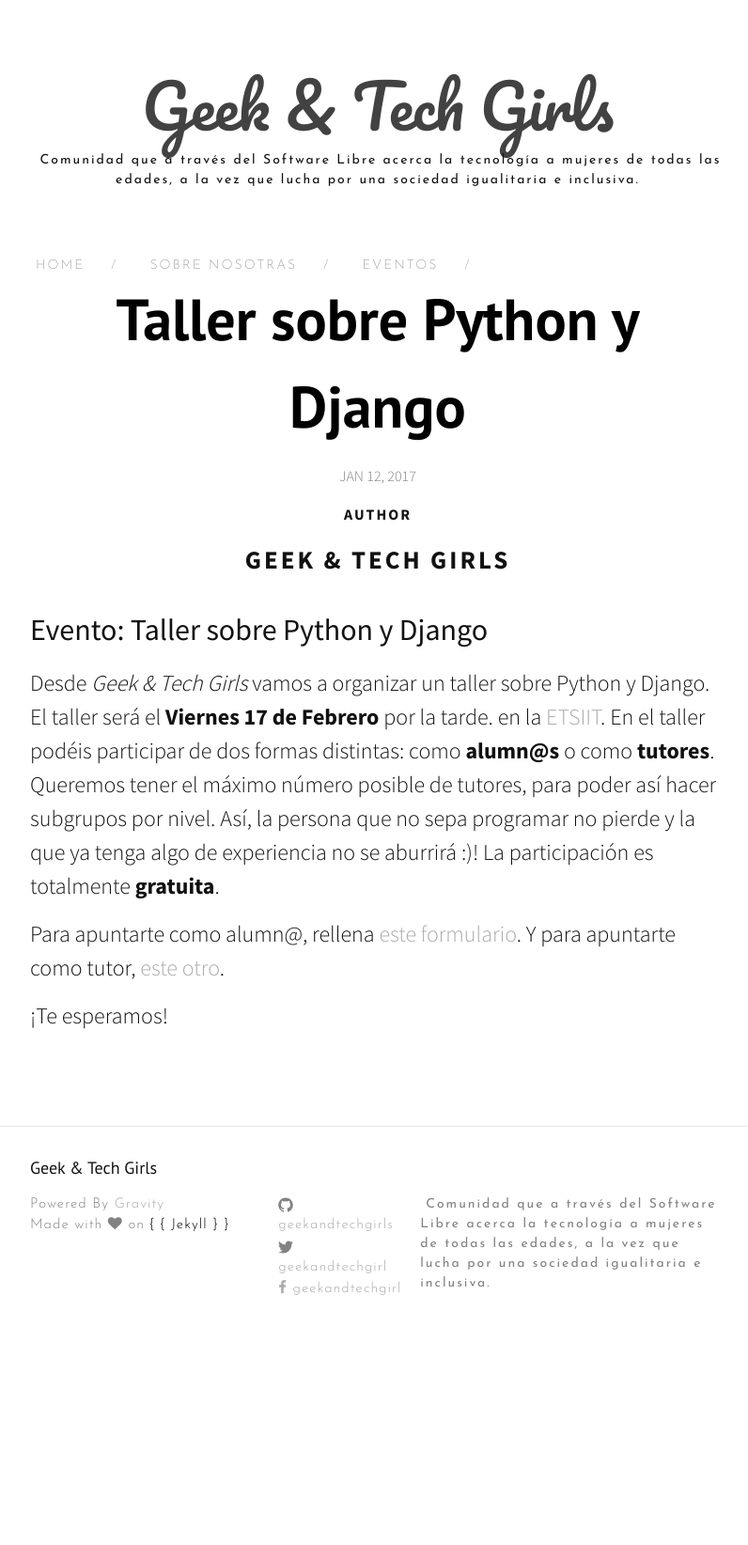
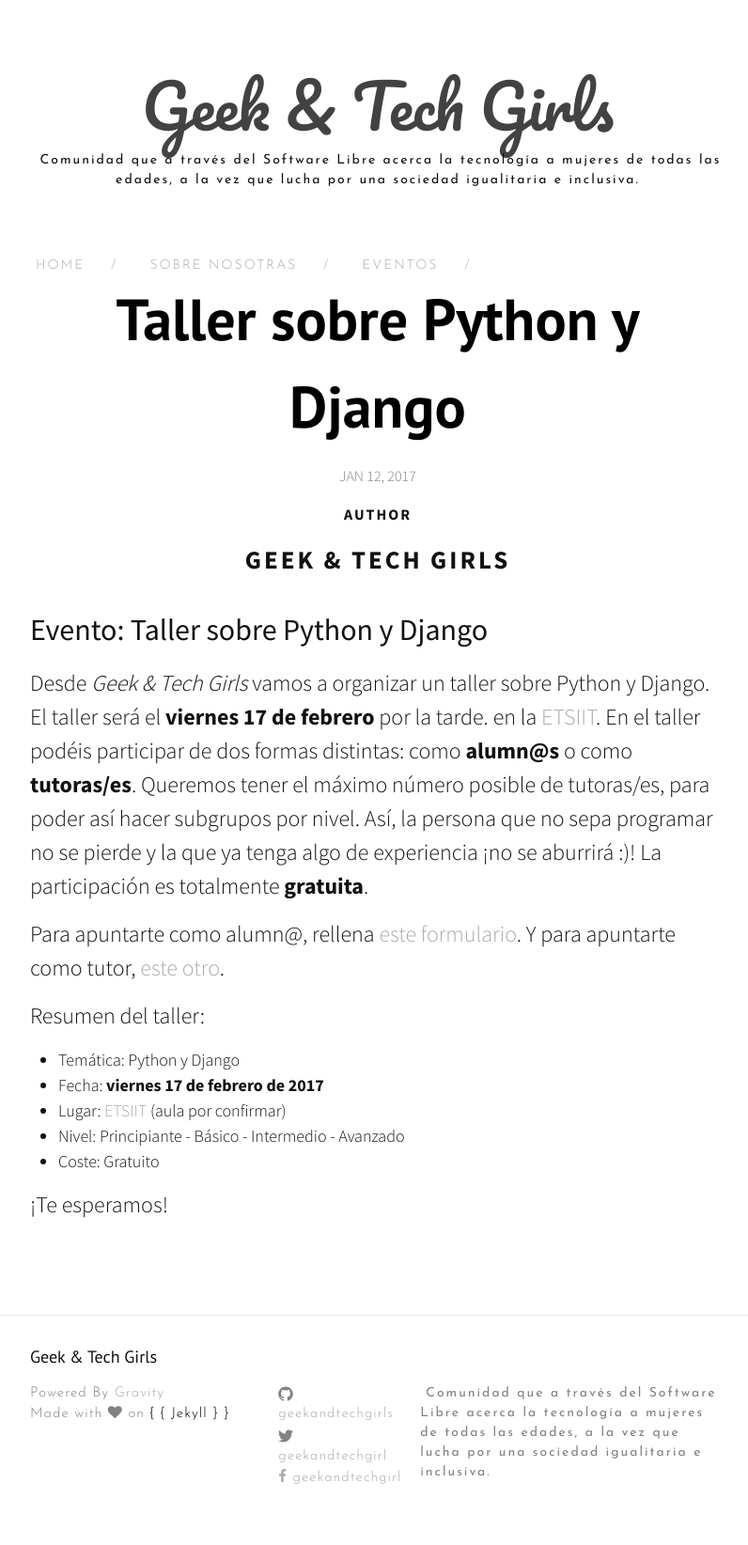
Before and after one commit to YesWeTech/yeswetech.github.io, a Jekyll site: the page built from _posts/2017-01-12-Taller-sobre-python-django.markdown, in a window 1280 px wide. Shown: the whole page at 94% size, without its empty margins (238-1034 px from the left). Built offline with Jekyll 4.4.1, drawn with Linux system fonts in a browser that asks for light colours; nearby versions of some CDN libraries; before the commit the page ends 1443 px from its top, so only the background shows below that.

Commit message:
Revisión artículo sobre el taller de django

```diff
--- a/_posts/2017-01-12-Taller-sobre-python-django.markdown
+++ b/_posts/2017-01-12-Taller-sobre-python-django.markdown
@@ -8,8 +8,16 @@ author: "Geek & Tech Girls"
 
 ## Evento: Taller sobre Python y Django
 
-Desde _Geek & Tech Girls_ vamos a organizar un taller sobre Python y Django. El taller será el __Viernes 17 de Febrero__ por la tarde. en la [ETSIIT](http://etsiit.ugr.es). En el taller podéis participar de dos formas distintas: como __alumn@s__ o como __tutores__. Queremos tener el máximo número posible de tutores, para poder así hacer subgrupos por nivel. Así, la persona que no sepa programar no pierde y la que ya tenga algo de experiencia no se aburrirá :)! La participación es totalmente __gratuita__.
+Desde _Geek & Tech Girls_ vamos a organizar un taller sobre Python y Django. El taller será el __viernes 17 de febrero__ por la tarde. en la [ETSIIT](http://etsiit.ugr.es). En el taller podéis participar de dos formas distintas: como __alumn@s__ o como __tutoras/es__. Queremos tener el máximo número posible de tutoras/es, para poder así hacer subgrupos por nivel. Así, la persona que no sepa programar no se pierde y la que ya tenga algo de experiencia ¡no se aburrirá :)! La participación es totalmente __gratuita__.
 
 Para apuntarte como alumn@, rellena [este formulario](https://goo.gl/forms/apkXO7jGRO258rIB3). Y para apuntarte como tutor, [este otro](https://goo.gl/forms/Ei33JNz8nPKScPfu1).
 
+Resumen del taller:
+
+* Temática: Python y Django
+* Fecha: __viernes 17 de febrero de 2017__
+* Lugar: [ETSIIT](http://etsiit.ugr.es) (aula por confirmar)
+* Nivel: Principiante - Básico - Intermedio - Avanzado
+* Coste: Gratuito
+
 ¡Te esperamos!
```
